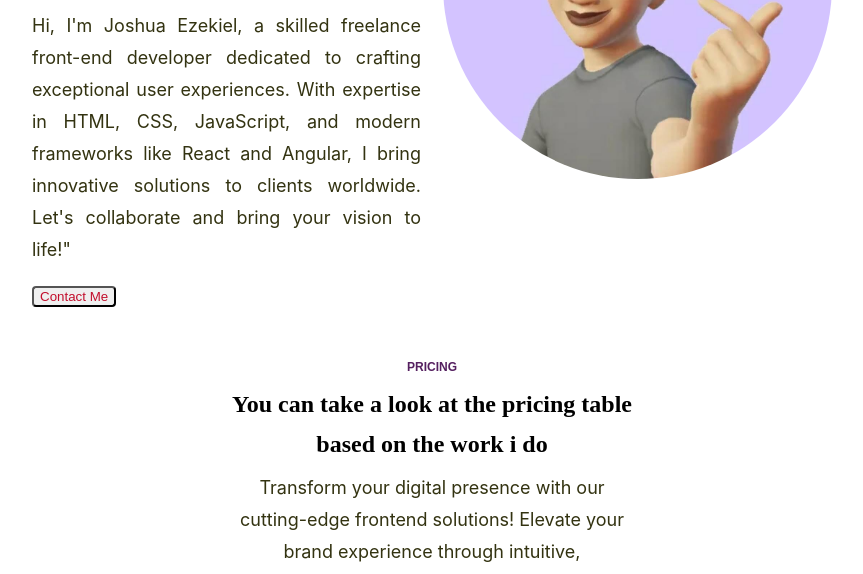
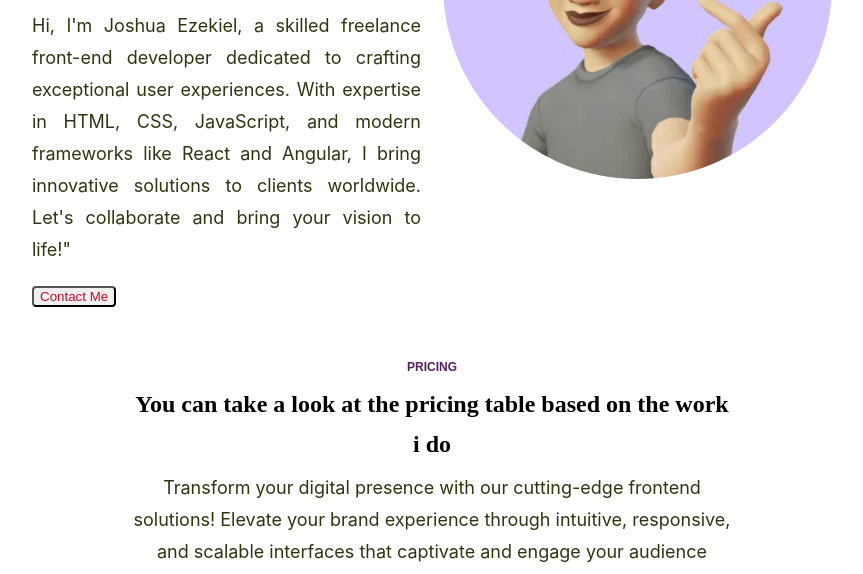
Before and after one commit to ezekielj371/joshua-ezekiel-web-site, a plain HTML site: page src/index.html in a window 1280 px wide. Shown: the part 221-795 px from the top of the page, without its empty margins (208-1071 px from the left). Drawn offline with Linux system fonts and the light colour scheme; a web font is replaced by a local one.

Commit message:
update css

```diff
--- a/src/style.css
+++ b/src/style.css
@@ -86,13 +86,13 @@ h2 {
 }
 .section-heading {
   text-align: center;
-  max-width: 400px;
+  max-width: 600px;
   margin: 0 auto;
 }
 .section-subtitle {
   text-align: center;
   margin: 8px auto 48px auto;
-  max-width: 400px;
+  max-width: 600px;
 }
 #pricing-boxes {
   display: flex;
```
